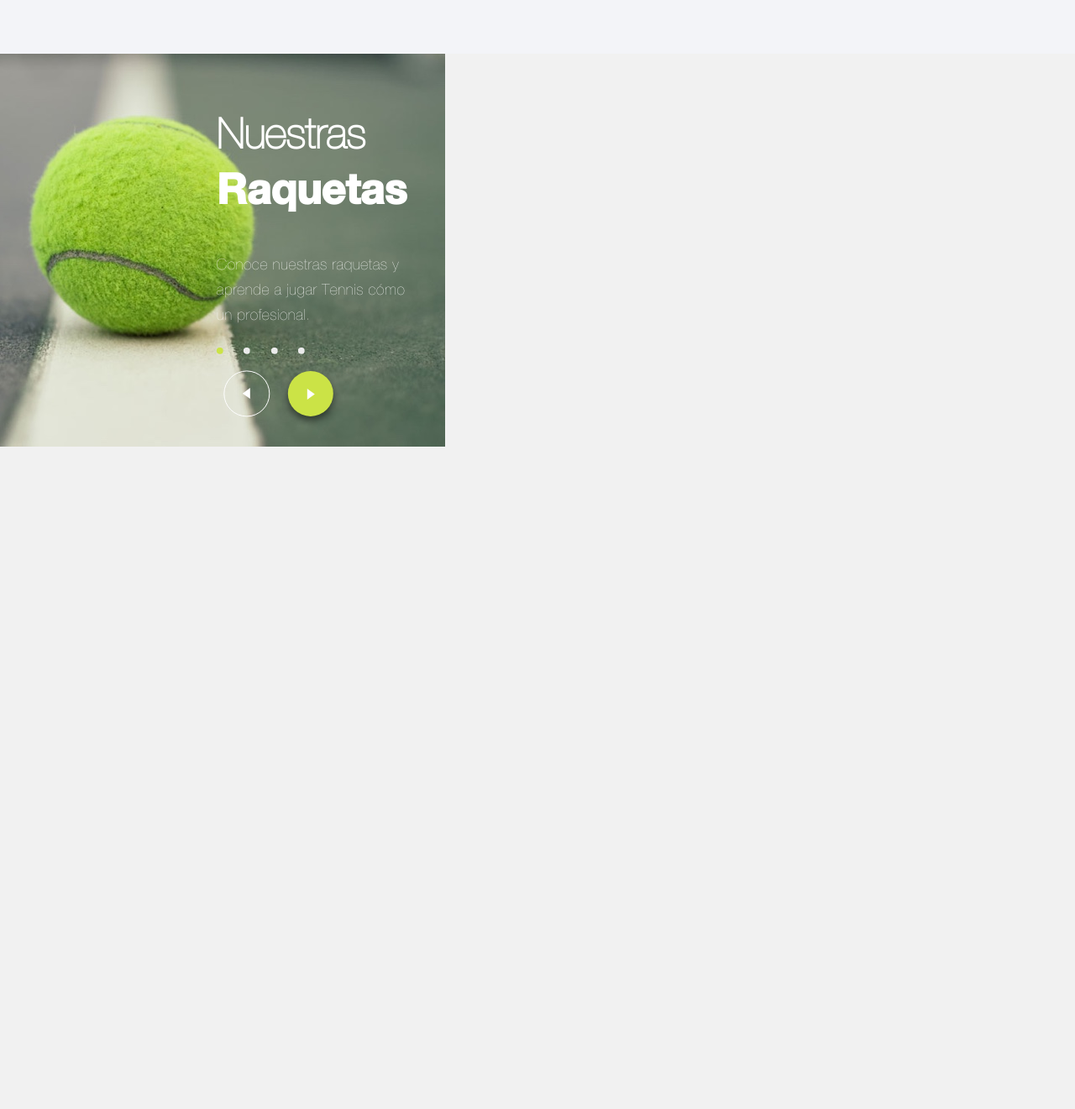
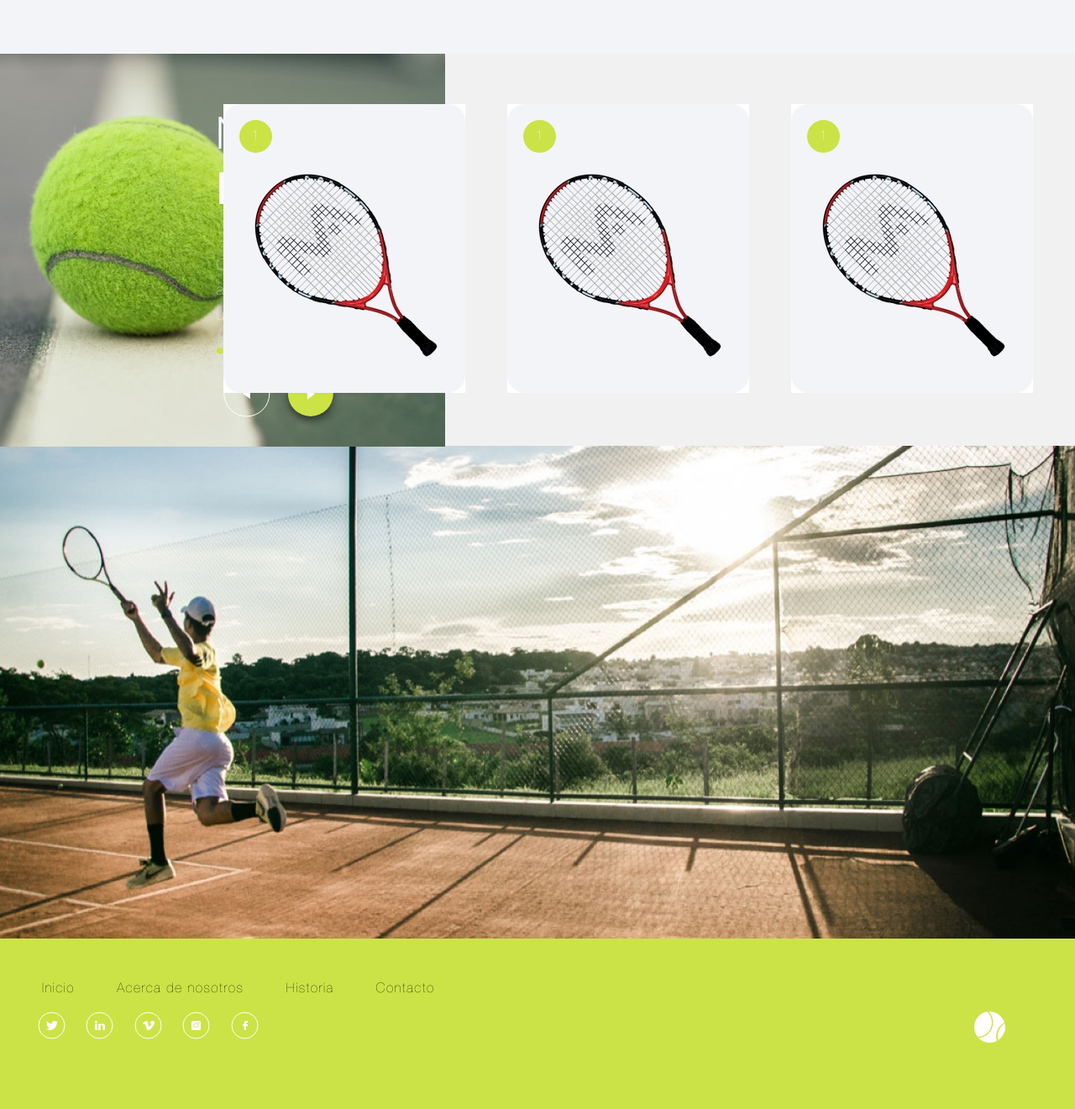
Before and after one commit to BryanTohsaka/tenis-ecommerce, a plain HTML site: page index.html in a window 1280 px wide. Shown: the part 1267-2588 px from the top of the page at 84% size. Before the commit the page ends 1802 px from the top, so only its background shows below. Drawn offline with Linux system fonts and the light colour scheme.

Commit message:
desktop ver

```diff
--- a/index.html
+++ b/index.html
@@ -16,16 +16,16 @@
 				d="M17.146.037c.39-.024.786-.037 1.182-.037C26.663 0 33.716 5.553 36 13.167a18.442 18.442 0 0 0-7.96 8.134 18.297 18.297 0 0 0-1.619 4.909 18.498 18.498 0 0 0 .522 8.651A18.311 18.311 0 0 1 18.329 37 18.37 18.37 0 0 1 5 31.287a18.334 18.334 0 0 0 2.71-.33 18.101 18.101 0 0 0 3.55-1.094 18.396 18.396 0 0 0 9.426-9.056 18.286 18.286 0 0 0 1.596-5.405 18.544 18.544 0 0 0-.164-5.925 18.297 18.297 0 0 0-1.729-4.981A18.482 18.482 0 0 0 17.146.037zM36.595 14c.265 1.292.405 2.632.405 4.007C37 24.73 33.662 30.639 28.636 34a18.359 18.359 0 0 1-.322-8.165 17.872 17.872 0 0 1 1.581-4.685 17.422 17.422 0 0 1 3.287-4.544A16.632 16.632 0 0 1 36.595 14zM15.315 0a17.273 17.273 0 0 1 3.755 4.873 17.37 17.37 0 0 1 1.61 4.636 17.65 17.65 0 0 1 .17 5.64 17.35 17.35 0 0 1-1.461 5.044 17.27 17.27 0 0 1-3.52 5 16.824 16.824 0 0 1-5.21 3.5A16.358 16.358 0 0 1 4.228 30c-.117 0-.232-.002-.348-.004A18.907 18.907 0 0 1 0 18.476C0 9.187 6.631 1.467 15.316 0z" />
 		</svg>
 		<div class="container">
-			<nav>
+			<nav class="main">
 				<ul>
-					<li class="active">item</li>
-					<li>item</li>
-					<li>item</li>
-					<li>item</li>
+					<li class="active">Inicio</li>
+					<li>Acerca de nosotros</li>
+					<li>Historia</li>
+					<li>Cantacto</li>
 				</ul>
 				<ul>
-					<li>item</li>
-					<li>item</li>
+					<li>Es</li>
+					<li>En</li>
 				</ul>
 			</nav>
 		</div>
@@ -61,28 +61,68 @@
 					<img src="img/oval_2.svg" alt="">
 				</div>
 				<div class="buttons__slide">
-					<svg xmlns="http://www.w3.org/2000/svg" xmlns:xlink="http://www.w3.org/1999/xlink" width="72" height="72" viewBox="0 0 72 72">
+					<svg xmlns="http://www.w3.org/2000/svg" xmlns:xlink="http://www.w3.org/1999/xlink" width="72" height="72"
+						viewBox="0 0 72 72">
 						<defs>
-								<circle id="b" cx="27" cy="37" r="27"/>
-								<filter id="a" width="159.3%" height="159.3%" x="-29.6%" y="-20.4%" filterUnits="objectBoundingBox">
-										<feOffset dy="5" in="SourceAlpha" result="shadowOffsetOuter1"/>
-										<feGaussianBlur in="shadowOffsetOuter1" result="shadowBlurOuter1" stdDeviation="4.5"/>
-										<feColorMatrix in="shadowBlurOuter1" values="0 0 0 0 0 0 0 0 0 0 0 0 0 0 0 0 0 0 0.5 0"/>
-								</filter>
+							<circle id="b" cx="27" cy="37" r="27" />
+							<filter id="a" width="159.3%" height="159.3%" x="-29.6%" y="-20.4%" filterUnits="objectBoundingBox">
+								<feOffset dy="5" in="SourceAlpha" result="shadowOffsetOuter1" />
+								<feGaussianBlur in="shadowOffsetOuter1" result="shadowBlurOuter1" stdDeviation="4.5" />
+								<feColorMatrix in="shadowBlurOuter1" values="0 0 0 0 0 0 0 0 0 0 0 0 0 0 0 0 0 0 0.5 0" />
+							</filter>
 						</defs>
 						<g fill="none" fill-rule="nonzero">
-								<g transform="translate(9 4)">
-										<use  xlink:href="#b" stroke="#FFF"/>
-								</g>
-								<path fill="#FFF" d="M32 35v13l9-6.8z"/>
+							<g transform="translate(9 4)">
+								<use xlink:href="#b" stroke="#FFF" />
+							</g>
+							<path fill="#FFF" d="M32 35v13l9-6.8z" />
 						</g>
-				</svg>
+					</svg>
 					<img src="img/group-copy-2.svg" alt="">
 				</div>
 			</div>
 		</div>
 
 	</section>
+	<section class="product__galeri">
+		<div class="product__card">
+			<span>
+				<p>1</p>
+			</span>
+			<img src="img/group-10.jpg" alt="">
+		</div>
+		<div class="product__card">
+			<span>
+				<p>1</p>
+			</span>
+			<img src="img/group-10.jpg" alt="">
+		</div>
+		<div class="product__card">
+			<span>
+				<p>1</p>
+			</span>
+			<img src="img/group-10.jpg" alt="">
+		</div>
+	</section>
+	<section class="banner">
+		<img src="img/action-athlete-ball-342361.jpg" alt="">
+	</section>
+	<footer>
+		<nav class="footer__nav">
+			<li>Inicio</li>
+			<li>Acerca de nosotros</li>
+			<li>Historia</li>
+			<li>Contacto</li>
+		</nav>
+		<div class="social__icons">
+			<img src="img/group-22.svg" alt="">
+			<img src="img/group-23.svg" alt="">
+			<img src="img/group-24.svg" alt="">
+			<img src="img/group-25.svg" alt="">
+			<img src="img/group-26.svg" alt="">
+			<img src="img/fill-2.png" alt="" class="logo">
+		</div>
+	</footer>
 </body>
 
 </html>
--- a/style.css
+++ b/style.css
@@ -58,7 +58,7 @@ html {
 	border-left: 1px solid #fff;
 	color: #fff;
 }
-nav{
+nav.main{
 	display: flex;
 	justify-content: space-between;
 	width: 90%;
@@ -67,10 +67,10 @@ nav{
 	font-size: 16px;
 	letter-spacing: 1.4px;
 }
-nav ul{
+nav.main ul{
 	list-style: none;
 }
-nav ul li{
+nav.main ul li{
 	display: inline-block;
 	cursor: pointer;
 	margin-right: 50px;
@@ -185,3 +185,71 @@ li.active::before{
 .buttons__slide img{
 	margin-top: 13px;
 }
+.product__galeri{
+	position: relative;
+	width: 100%;
+	display: flex;
+	justify-content: flex-end;
+	object-fit: contain;
+}
+.product__card{
+	margin-top: 60px;
+}
+.product__card img{
+	width: 288px;
+	height: 344px;
+	margin-right: 50px;
+}
+.product__card span{
+	width: 39px;
+	height: 39px;
+	margin: 19px;
+	background-color: #cbe346;
+	border-radius: 50%;
+	position: absolute;
+	text-align: center;
+	color: #f1f1f1;
+	font-size: 17px;
+}
+.product__card span p{
+	line-height: 1.67;
+	letter-spacing: 0.51px;
+	color: #fff;
+	margin-top: 5px;
+}
+.banner{
+	width: 100%;
+	height: 587px;
+	margin-top: 60px;
+}
+.banner img{
+	width: 100%;
+	height: 100%;
+}
+footer{
+	height: 203px;
+	width: 100%;
+	background-color: #cbe346;
+}
+.footer__nav{
+	list-style: none;
+	display: flex;
+	width: 90%;
+	padding: 50px 0 0 50px;
+	font-size: 16px;
+	letter-spacing: 1.4px;
+}
+.footer__nav li{
+	display: inline-block;
+	margin-right: 50px;
+}
+.social__icons{
+	margin: 20px 0 0 45px;
+}
+.social__icons img{
+	margin-right: 20px;
+}
+.logo{
+	position: absolute;
+	right: 63px;
+}
```
